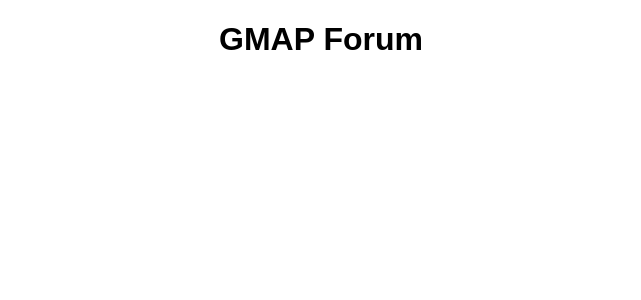
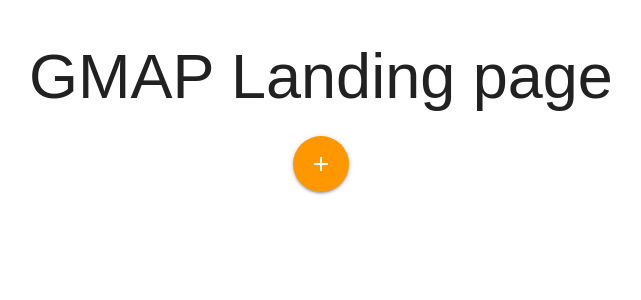
Before and after one commit to Cameron-Grams/Forum_Client, a React (Create React App) app: page / in a window 1280 px wide. Shown: the top 300 px of the page, without its empty margins (319-960 px from the left). Built offline with nearby package versions, Linux system fonts and the light colour scheme.

Commit message:
refine the look with materialize

```diff
--- a/public/index.html
+++ b/public/index.html
@@ -6,6 +6,8 @@
     <meta name="theme-color" content="#000000">
     <link rel="manifest" href="%PUBLIC_URL%/manifest.json">
     <link rel="shortcut icon" href="%PUBLIC_URL%/favicon.ico">
+    <link href="https://fonts.googleapis.com/icon?family=Material+Icons" rel="stylesheet">
+    <link rel="stylesheet" href="https://cdnjs.cloudflare.com/ajax/libs/materialize/1.0.0-rc.2/css/materialize.min.css">
     <title>Forum</title>
   </head>
   <body>
@@ -14,4 +16,5 @@
     </noscript>
     <div id="root"></div>
   </body>
+  <script src="https://cdnjs.cloudflare.com/ajax/libs/materialize/1.0.0-rc.2/js/materialize.min.js"></script>
 </html>
--- a/src/App.css
+++ b/src/App.css
@@ -1,28 +1,3 @@
 .App {
   text-align: center;
 }
-
-.App-logo {
-  animation: App-logo-spin infinite 20s linear;
-  height: 80px;
-}
-
-.App-header {
-  background-color: #222;
-  height: 150px;
-  padding: 20px;
-  color: white;
-}
-
-.App-title {
-  font-size: 1.5em;
-}
-
-.App-intro {
-  font-size: large;
-}
-
-@keyframes App-logo-spin {
-  from { transform: rotate(0deg); }
-  to { transform: rotate(360deg); }
-}
--- a/src/App.js
+++ b/src/App.js
@@ -1,11 +1,12 @@
 import React, { Component } from 'react';
+import Landing from './components/Landing/Landing';
 import './App.css';
 
 class App extends Component {
   render() {
     return (
       <div className="App">
-       <h1>GMAP Forum</h1>
+          < Landing />
       </div>
     );
   }
--- /dev/null
+++ b/src/components/Landing/Landing.css
@@ -0,0 +1,7 @@
+.landingButton{
+    color: red;
+}
+
+.landingButton:hover{
+    color: blue;
+}
--- /dev/null
+++ b/src/components/Landing/Landing.jsx
@@ -0,0 +1,12 @@
+import React from 'react';
+
+const Landing = () => {
+    return(
+        <div >
+            <h1>GMAP Landing page</h1>
+            <a class="btn-floating btn-large waves-effect waves-light orange"><i class="material-icons">add</i></a>
+        </div>
+    )
+}
+
+export default Landing;
```
Also changed, not shown: package.json (line endings or trailing spaces), 1 other file (tests, documents, lock files or other folders).
